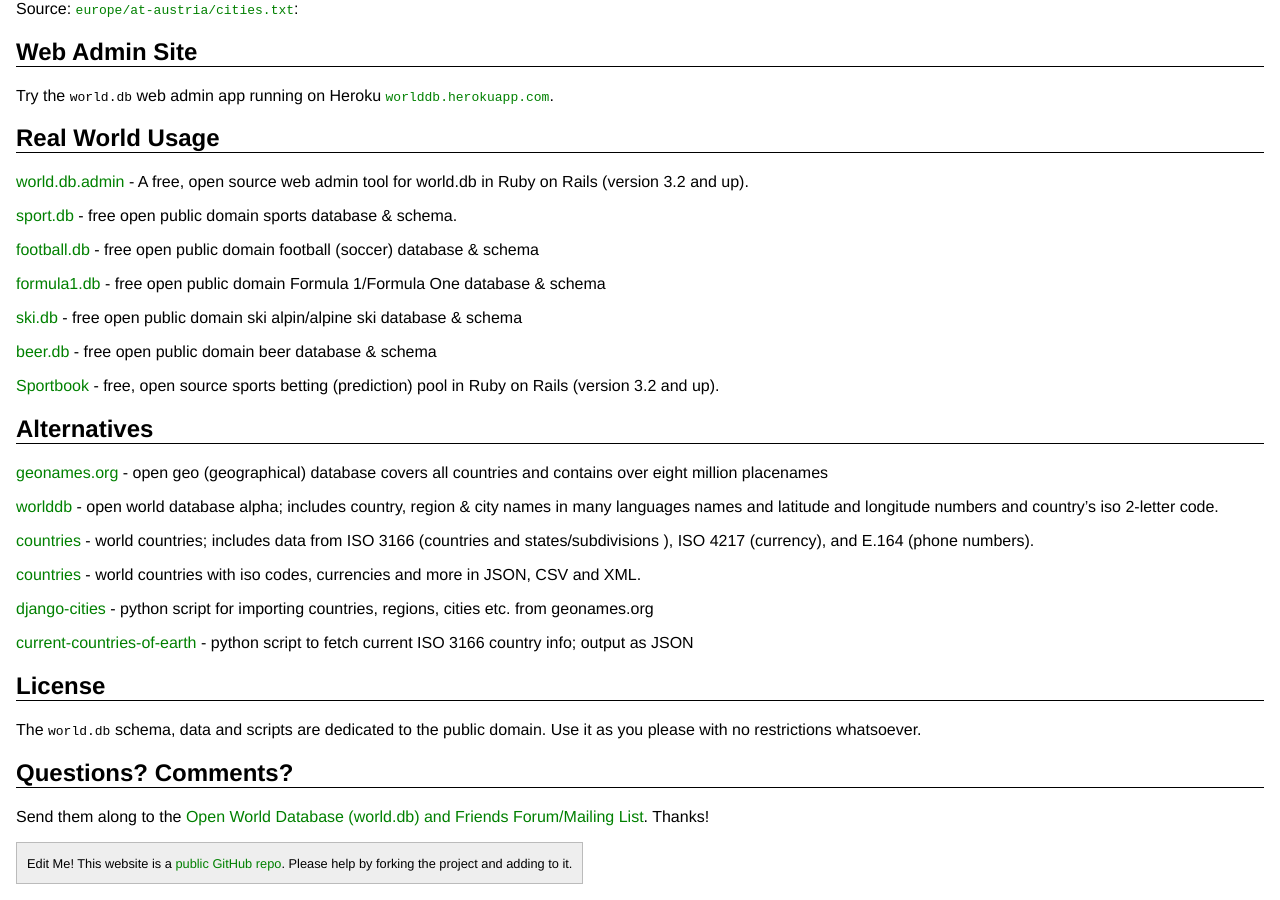
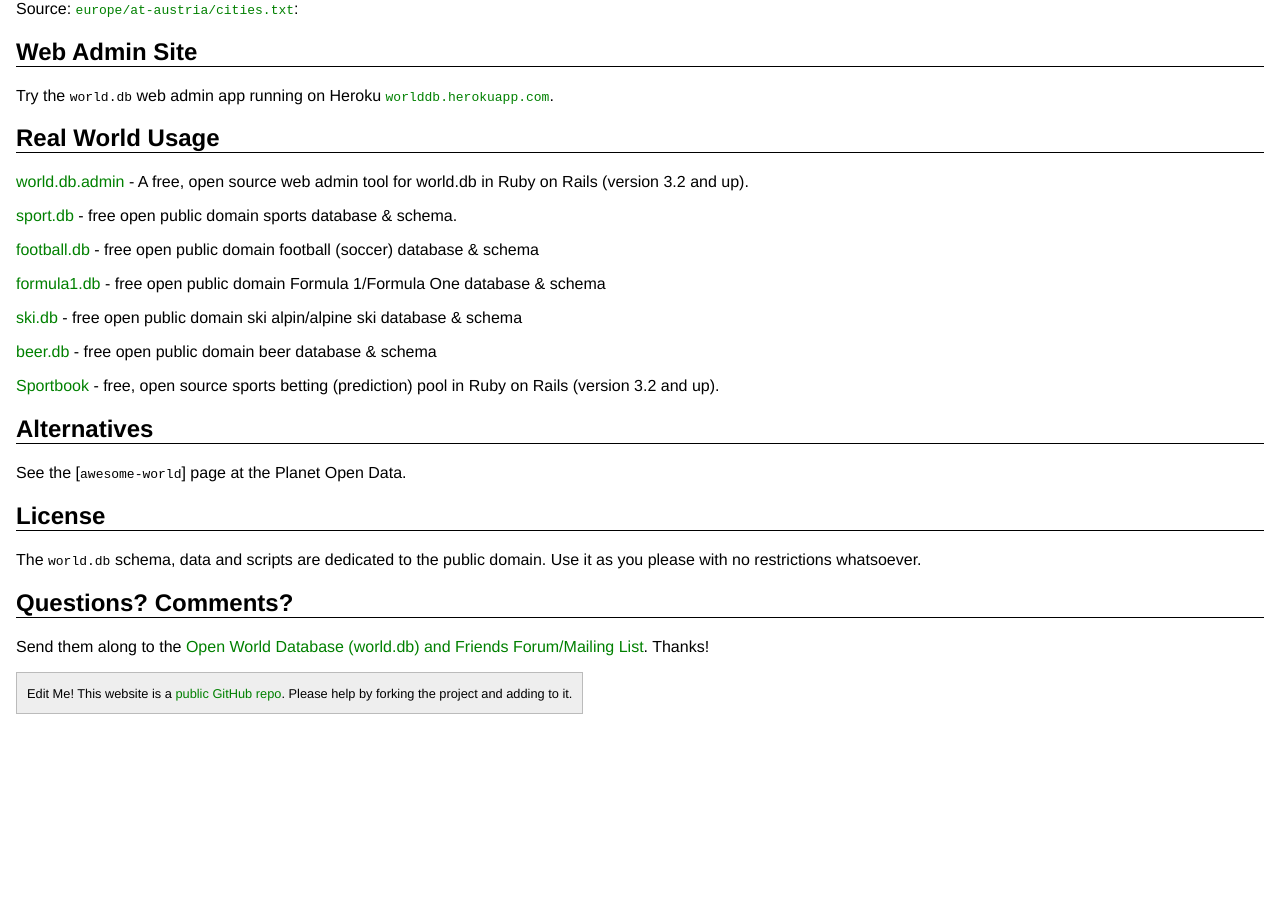
Before and after one commit to openmundi/openmundi.github.io, a Jekyll site: the page built from index.md, in a window 1280 px wide and 900 px high, scrolled down 1173 px. Built offline with Jekyll 4.4.1, drawn with Linux system fonts in a browser that asks for light colours; after the commit the page ends 1903 px from its top, so only the background shows below that.

Commit message:
move alternatives to awesome-world list

```diff
--- a/index.md
+++ b/index.md
@@ -84,18 +84,7 @@ in Ruby on Rails (version 3.2 and up).
 
 ## Alternatives
 
-[geonames.org](http://geonames.org) - open geo (geographical) database covers all countries and contains over eight million placenames
-
-[worlddb](http://code.google.com/p/worlddb) -  open world database alpha; includes country, region & city names in many languages names and latitude and longitude numbers and country's iso 2-letter code.
-
-[countries](https://github.com/hexorx/countries) - world countries; includes data from ISO 3166 (countries and states/subdivisions ), ISO 4217 (currency), and E.164 (phone numbers).
-
-[countries](https://github.com/mledoze/countries) - world countries with iso codes, currencies and more in JSON, CSV and XML.
-
-[django-cities](https://github.com/coderholic/django-cities) - python script for importing countries, regions, cities etc. from geonames.org
-
-[current-countries-of-earth](https://github.com/ewheeler/current-countries-of-earth) - python script to fetch current ISO 3166 country info; output as JSON
-
+See the [`awesome-world`] page at the Planet Open Data.
 
 
 ## License    {#license}
```
